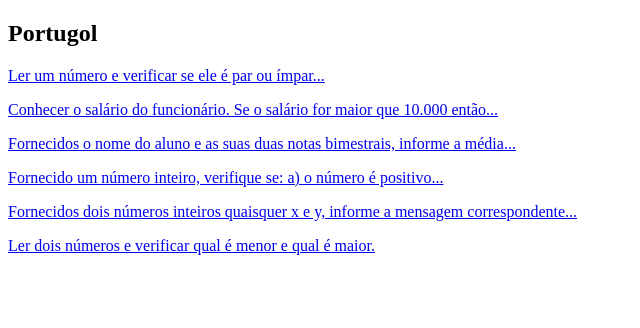
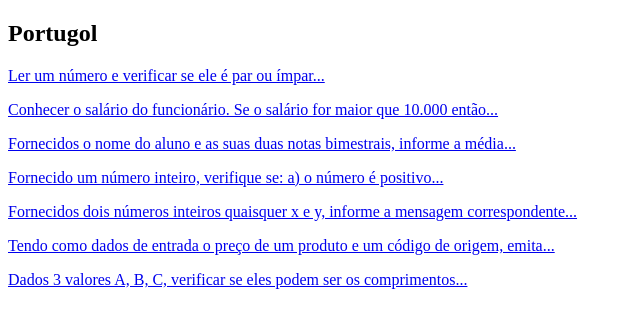
Before and after one commit to tiagocsilva/tiagocsilva.github.io, a plain HTML site: page alg.html in a window 1280 px wide. Shown: the whole page, without its empty margins (0-640 px from the left). Drawn offline with Linux system fonts and the light colour scheme.

Commit message:
Update list of Algorithms

```diff
--- a/alg.html
+++ b/alg.html
@@ -44,7 +44,14 @@
 
 		<div class="algoritmo">
 			<a href="javascript:showAlgorithm(6)">
-				<p>Ler dois números e verificar qual é menor e qual é maior.</p>
+				<p>Tendo como dados de entrada o preço de um produto e um código de origem, emita...</p>
+				<i class="fa fa-chevron-circle-right fa-3x" aria-hidden="true"></i>
+			</a>
+		</div>
+
+		<div class="algoritmo">
+			<a href="javascript:showAlgorithm(7)">
+				<p>Dados 3 valores A, B, C, verificar se eles podem ser os comprimentos...</p>
 				<i class="fa fa-chevron-circle-right fa-3x" aria-hidden="true"></i>
 			</a>
 		</div>
```
